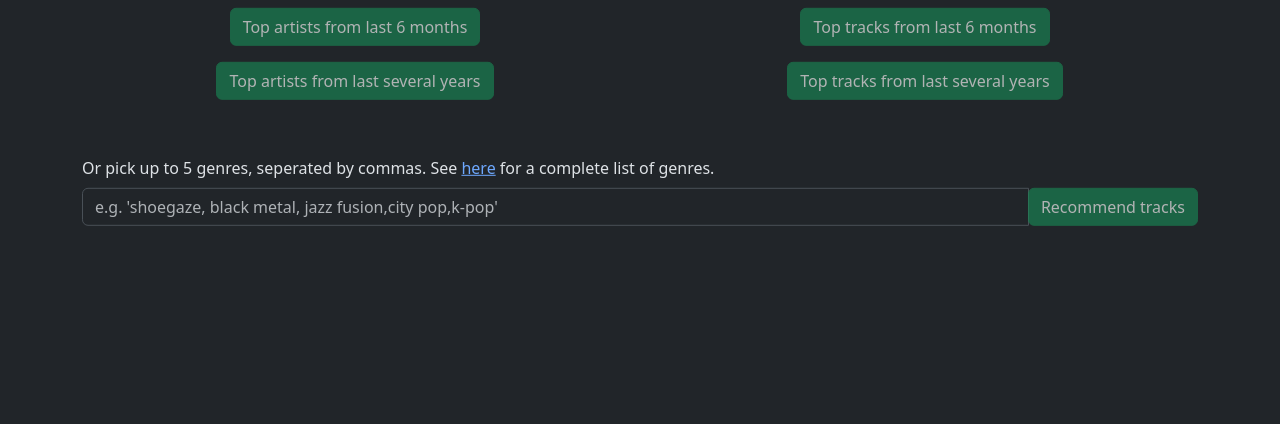
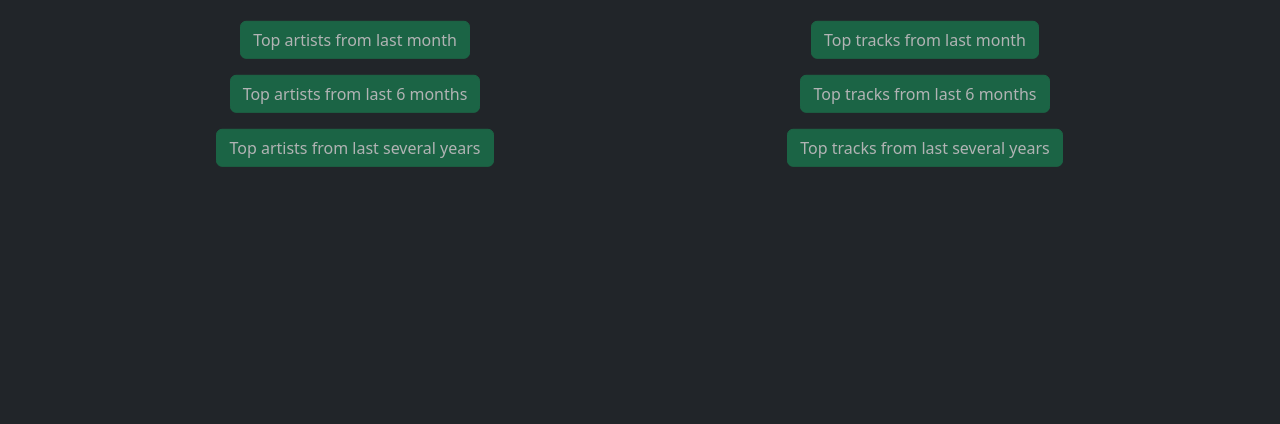
Before and after one commit to samanft/spotify-recommendations, a plain HTML site: page index.html in a window 1280 px wide. Shown: the part 376-800 px from the top of the page. Drawn offline with nearby package versions, Linux system fonts and the light colour scheme.

Commit message:
removed genre recommendations

```diff
--- a/filter.js
+++ b/filter.js
@@ -218,7 +218,7 @@ async function createPlaylistAndAddTracks(recommendedTrackURIs) {
     await addTracksToPlaylist(playlistId, recommendedTrackURIs);
     console.log('Playlist created and tracks added successfully.');
     console.log(recommendedTrackURIs);
-    // window.location.href = playlistData.external_urls.spotify;
+    window.location.href = playlistData.external_urls.spotify;
 }
 
 async function createPlaylist() {
--- a/index.html
+++ b/index.html
@@ -70,7 +70,7 @@
           </div>
         </div>
       </div>
-      <label for="basic-url" class="form-label mt-5"
+      <!-- <label for="basic-url" class="form-label mt-5"
         >Or pick up to 5 genres, seperated by commas. See
         <a
           href="https://everynoise.com/everynoise1d.cgi?scope=all"
@@ -96,7 +96,7 @@
             Recommend tracks
           </button>
         </div>
-      </div>
+      </div> -->
     </div>
     <!-- <h1>Give me recommendations!</h1>
       <h3>Based on my listening habits from the past...</h3>
--- a/script.js
+++ b/script.js
@@ -15,12 +15,10 @@ let topArtistsOrTracks = [''];
 let recommendedTrackURIs = [''];
 
 const loginButton = document.getElementById('login-button');
-const recommendationsButton = document.getElementById('recommendationsButton');
 const topButtons = document.getElementsByClassName('topButton');
 const loginReminder = document.getElementById('loginReminder');
 
 loginButton.addEventListener('click', redirectToSpotifyAuthorizeEndpoint);
-recommendationsButton.addEventListener('click', getRecommendations);
 
 Array.from(topButtons).forEach((topButton) => {
   topButton.addEventListener('click', () => {
```
